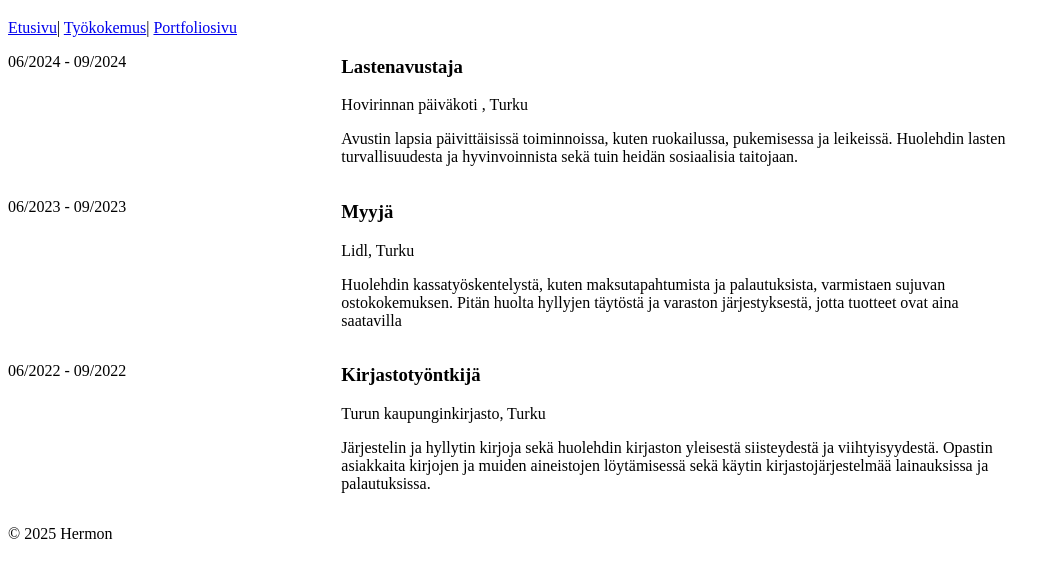
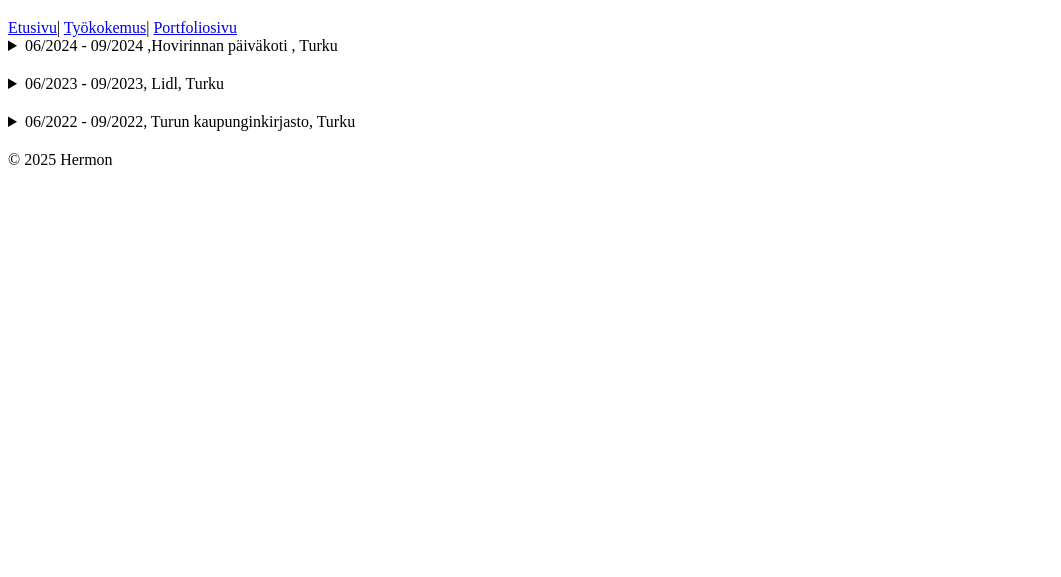
Before and after one commit to Hermon-Haileyesus/Web-ohjelmointi-1, a plain HTML site: page työkokemus.html in a window 1280 px wide. Shown: the part 61-638 px from the top of the page, without its empty margins (0-1061 px from the left). Drawn offline with Linux system fonts and the light colour scheme.

Commit message:
I made detaile and summary work

```diff
--- a/työkokemus.html
+++ b/työkokemus.html
@@ -16,41 +16,31 @@
     </header>
     <main style="max-width: 1000px;">
         <section>
-            <article style="display: grid;grid-template-columns: 1fr 2fr;">
-                <section class="year_company">
-                    <p>06/2024 - 09/2024 <p>
-                </section>
-                <section class="text">
+            <article style="margin-bottom: 20px;" >
+                <details>
+                    <summary> 06/2024 - 09/2024 ,Hovirinnan päiväkoti , Turku</summary>
                         <h3>Lastenavustaja</h3>
-                        <p>Hovirinnan päiväkoti , Turku</p>
                         <p> Avustin lapsia päivittäisissä toiminnoissa, kuten ruokailussa, pukemisessa ja leikeissä.
                             Huolehdin lasten turvallisuudesta ja hyvinvoinnista sekä tuin heidän sosiaalisia taitojaan.
                         </p>
-                </section>
+                </details>
             </article>
-            <article style="display: grid;grid-template-columns: 1fr 2fr;">
-                <section class="year_company">
-                    <p>06/2023 - 09/2023 <p>
-                </section>
-                <section class="text">
-                        <h3>Myyjä</h3>
-                        <p>Lidl, Turku</p>
-                        <p> Huolehdin kassatyöskentelystä, kuten maksutapahtumista ja palautuksista, varmistaen sujuvan ostokokemuksen.
-                            Pitän huolta hyllyjen täytöstä ja varaston järjestyksestä, jotta tuotteet ovat aina saatavilla
-                        </p>
-                </section>
+            <article style="margin-bottom: 20px;" >
+                <details>
+                  <summary>06/2023 - 09/2023, Lidl, Turku </summary>
+                  <h3>Myyjä</h3>
+                  <p> Huolehdin kassatyöskentelystä, kuten maksutapahtumista ja palautuksista, varmistaen sujuvan ostokokemuksen.
+                  Pitän huolta hyllyjen täytöstä ja varaston järjestyksestä, jotta tuotteet ovat aina saatavilla</p>
+                </details>
             </article>
-            <article style="display: grid;grid-template-columns: 1fr 2fr;">
-                <section class="year_company">
-                    <p>06/2022 - 09/2022 <p>
-                </section>
-                <section class="text">
+            <article style="margin-bottom: 20px;" >
+                <details>
+                    <summary>06/2022 - 09/2022, Turun kaupunginkirjasto, Turku</summary>
                         <h3>Kirjastotyöntkijä</h3>
-                        <p>Turun kaupunginkirjasto, Turku</p>
                         <p> Järjestelin ja hyllytin kirjoja sekä huolehdin kirjaston yleisestä siisteydestä ja viihtyisyydestä.
                             Opastin asiakkaita kirjojen ja muiden aineistojen löytämisessä sekä käytin kirjastojärjestelmää lainauksissa ja palautuksissa.
                         </p>
-                </section>
+                </details>
             </article>
         </section>
     </main>
```
